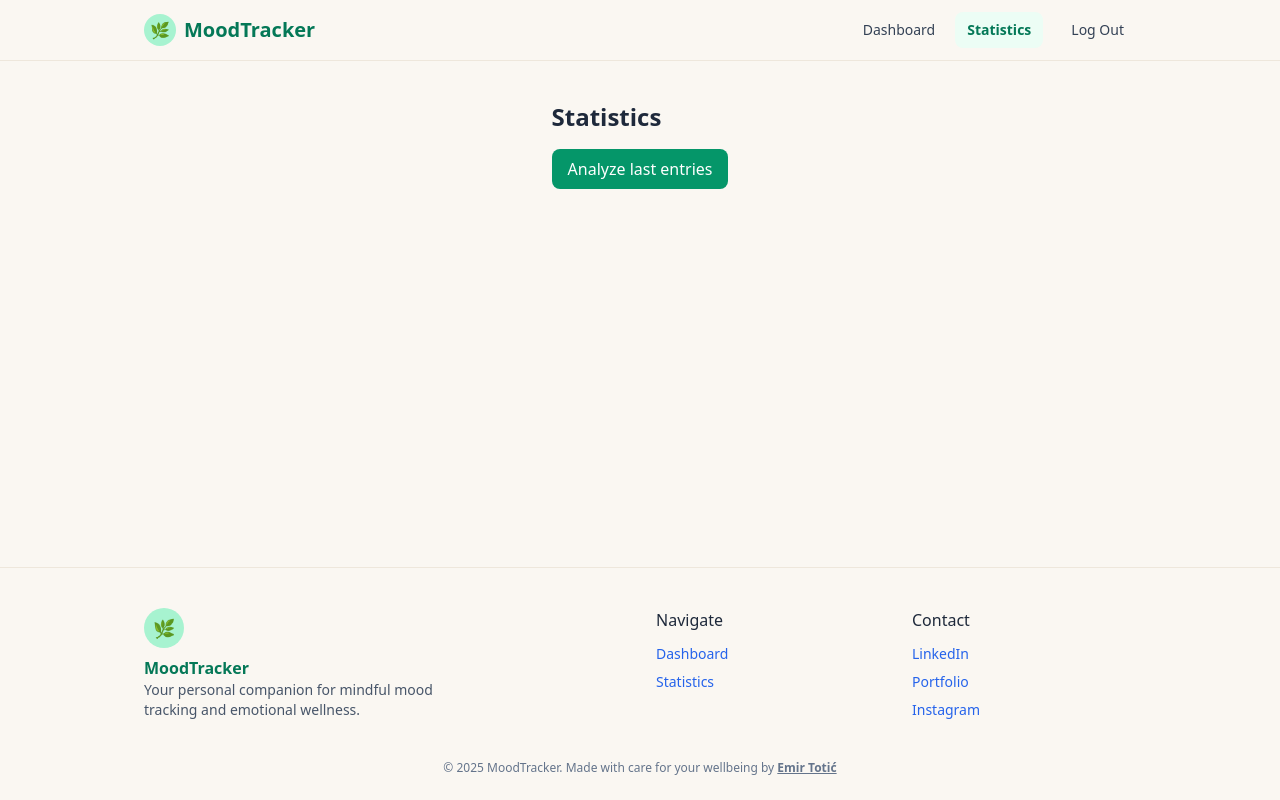
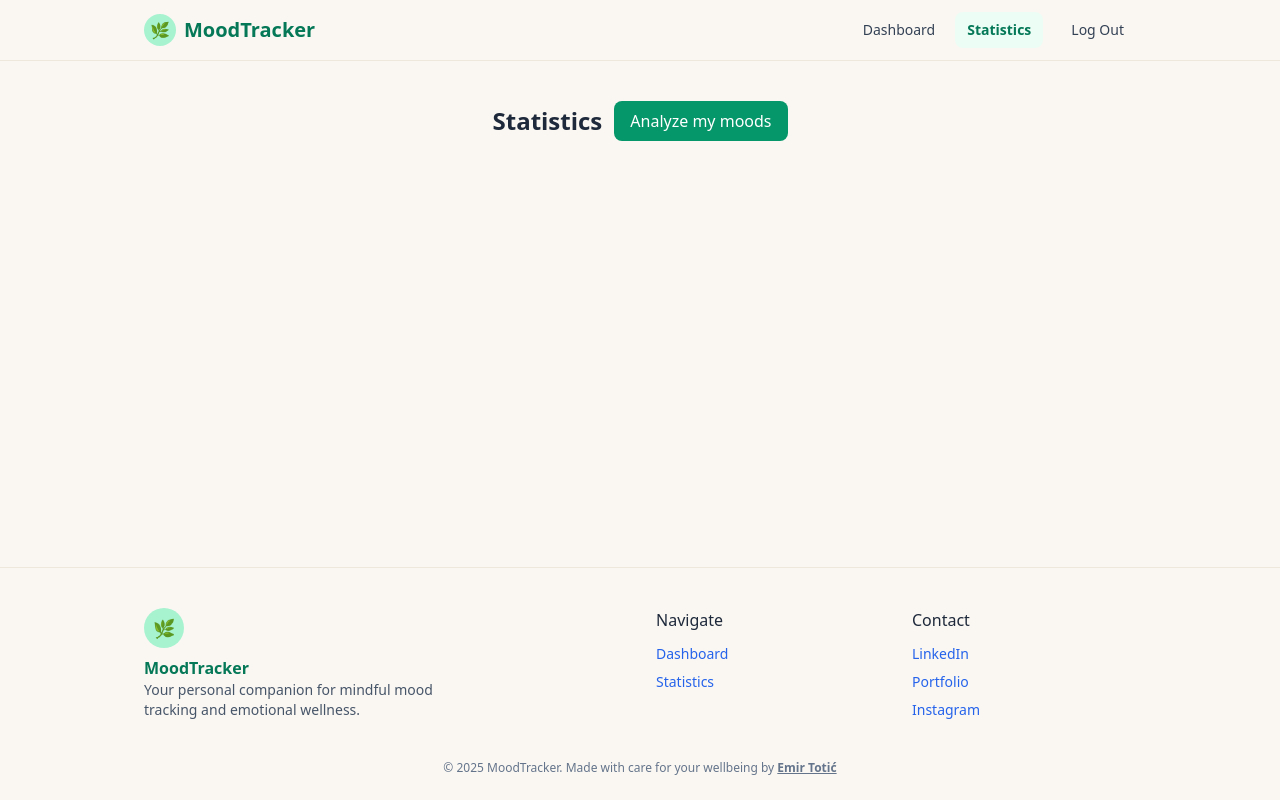
Before and after one commit to emirtotic/moodtracker-react, a React (Vite) app: page /statistics in a window 1280 px wide. Built offline with nearby package versions, Linux system fonts and the light colour scheme; sample sign-in values are in the browser's storage.

Commit message:
Text changed

```diff
--- a/src/components/MoodForm.tsx
+++ b/src/components/MoodForm.tsx
@@ -70,7 +70,7 @@ export default function MoodForm({ onSaved }: { onSaved: () => void }) {
 
           <div>
             <label className="block text-xs md:text-sm text-slate-700 mb-1">
-              Current Mood
+              Mood for This Day
             </label>
             <select
               value={moodScore}
@@ -88,12 +88,12 @@ export default function MoodForm({ onSaved }: { onSaved: () => void }) {
 
         <div>
           <label className="block text-xs md:text-sm text-slate-700 mb-1">
-            Notes (Optional)
+            Describe Your Day and How You Felt
           </label>
           <textarea
             value={note}
             onChange={(e) => setNote(e.target.value)}
-            placeholder="What's on your mind? How did this mood come about?"
+            placeholder="Write about your day — what happened, how you felt, and why."
             className="w-full rounded-lg border border-[#E5DACA] bg-white p-2.5 md:p-3 h-28 text-sm md:text-base"
             maxLength={500}
           />
--- a/src/pages/Stats.tsx
+++ b/src/pages/Stats.tsx
@@ -99,7 +99,6 @@ export default function Stats() {
     URL.revokeObjectURL(url);
   };
 
-  // sticky bar je vidljiv kad postoje rezultati (nakon Analyze)
   const showSticky = hasResults;
 
   return (
@@ -108,21 +107,24 @@ export default function Stats() {
       <main
         className={
           `flex-1 max-w-5xl mx-auto px-4 py-8 md:py-10 ` +
-          (showSticky ? 'pb-24 md:pb-10' : '') // prostor ispod da fiksni bar ne preklapa sadržaj
+          (showSticky ? 'pb-24 md:pb-10' : '')
         }
       >
-        <h1 className="text-xl md:text-2xl font-semibold text-slate-800 mb-4">Statistics</h1>
+        {/* Page header (title + CTA aligned) */}
+<div className="mb-4 flex flex-col gap-3 sm:flex-row sm:items-center sm:justify-between">
+  <h1 className="text-xl md:text-2xl font-semibold text-slate-800">Statistics</h1>
 
-        {/* Analyze CTA */}
-        <div className="flex items-center gap-3">
+  <div className="flex items-center gap-3 sm:justify-end">
     <button
       onClick={runAnalyze}
       disabled={loadingAnalyze}
-            className="rounded-lg bg-emerald-600 text-white px-4 py-2 disabled:opacity-50"
+      className="inline-flex items-center rounded-lg bg-emerald-600 text-white px-4 py-2 disabled:opacity-50"
     >
-            {loadingAnalyze ? 'Analyzing…' : 'Analyze last entries'}
+      {loadingAnalyze ? 'Analyzing…' : 'Analyze my moods'}
     </button>
   </div>
+</div>
+
 
         {/* Results */}
         {hasResults && (
```
Lines whose indentation alone changed are shown as unchanged.
